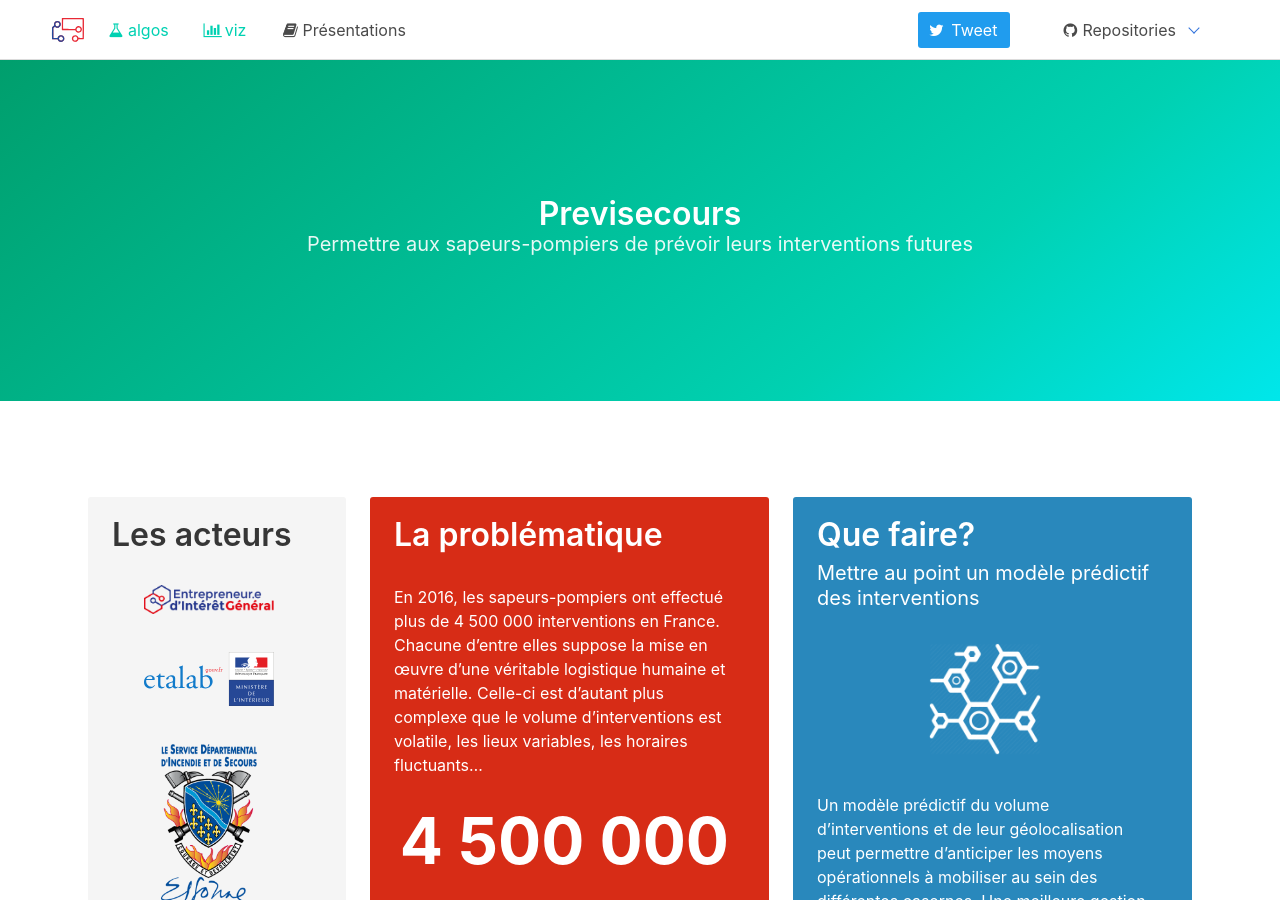
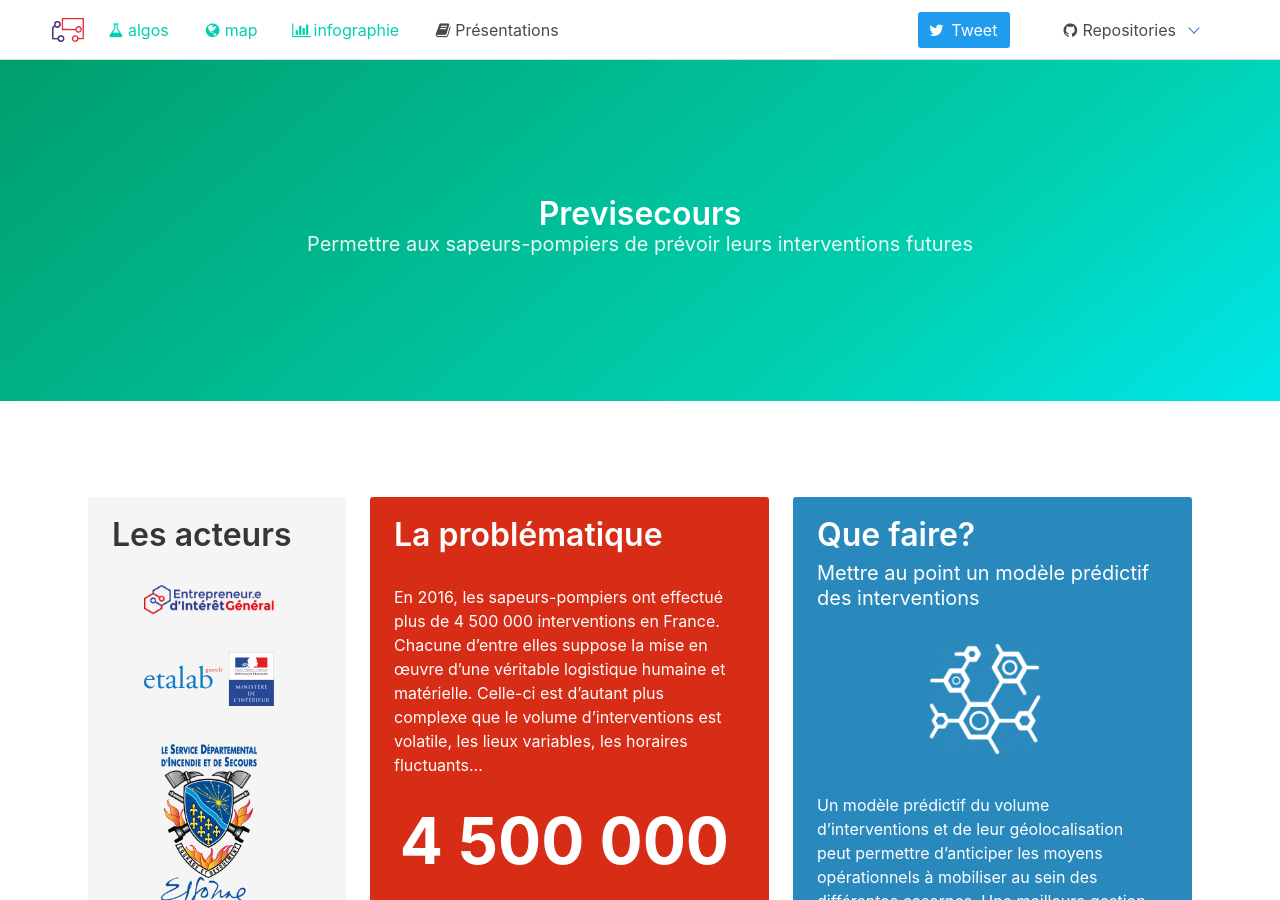
Before and after one commit to previsecours/portail, a Jekyll site: the page built from index.html, in a window 1280 px wide and 900 px high. Built offline with Jekyll 4.4.1, drawn with Linux system fonts in a browser that asks for light colours.

Commit message:
legere retouche pour corriger la description de la page de prediction. et egalement pour ajouter un onglet MAP dans la navbar a destination des pompiers

```diff
--- a/_includes/navbar.html
+++ b/_includes/navbar.html
@@ -18,10 +18,15 @@
             <i class="fa fa-flask" aria-hidden="true"></i>
           </span> algos
         </a>
+        <a href="https://viz.previsecours.fr" class="navbar-item has-text-primary">
+          <span class="icon">
+            <i class="fa fa-globe" aria-hidden="true"></i>
+          </span> map
+        </a>
         <a href="viz" class="navbar-item has-text-primary">
           <span class="icon">
             <i class="fa fa-bar-chart" aria-hidden="true"></i>
-          </span> viz
+          </span> infographie
         </a>
         <a href="/previsecours-slides/" class="navbar-item">
           <span class="icon">
```
Also changed, not shown: Viz_Prediction.md (+7 -2 lines), viz.md (+1 -1 lines).
